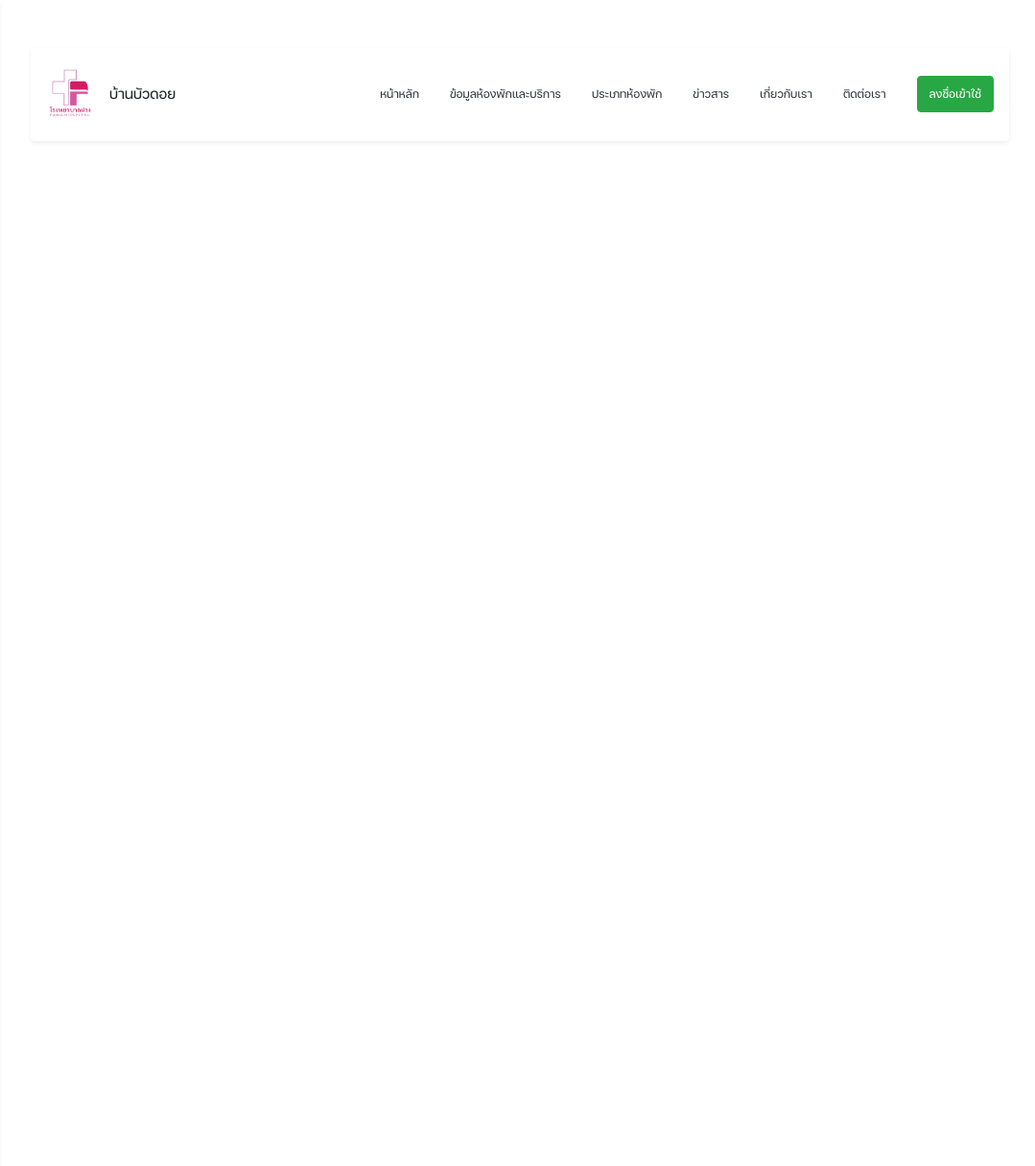
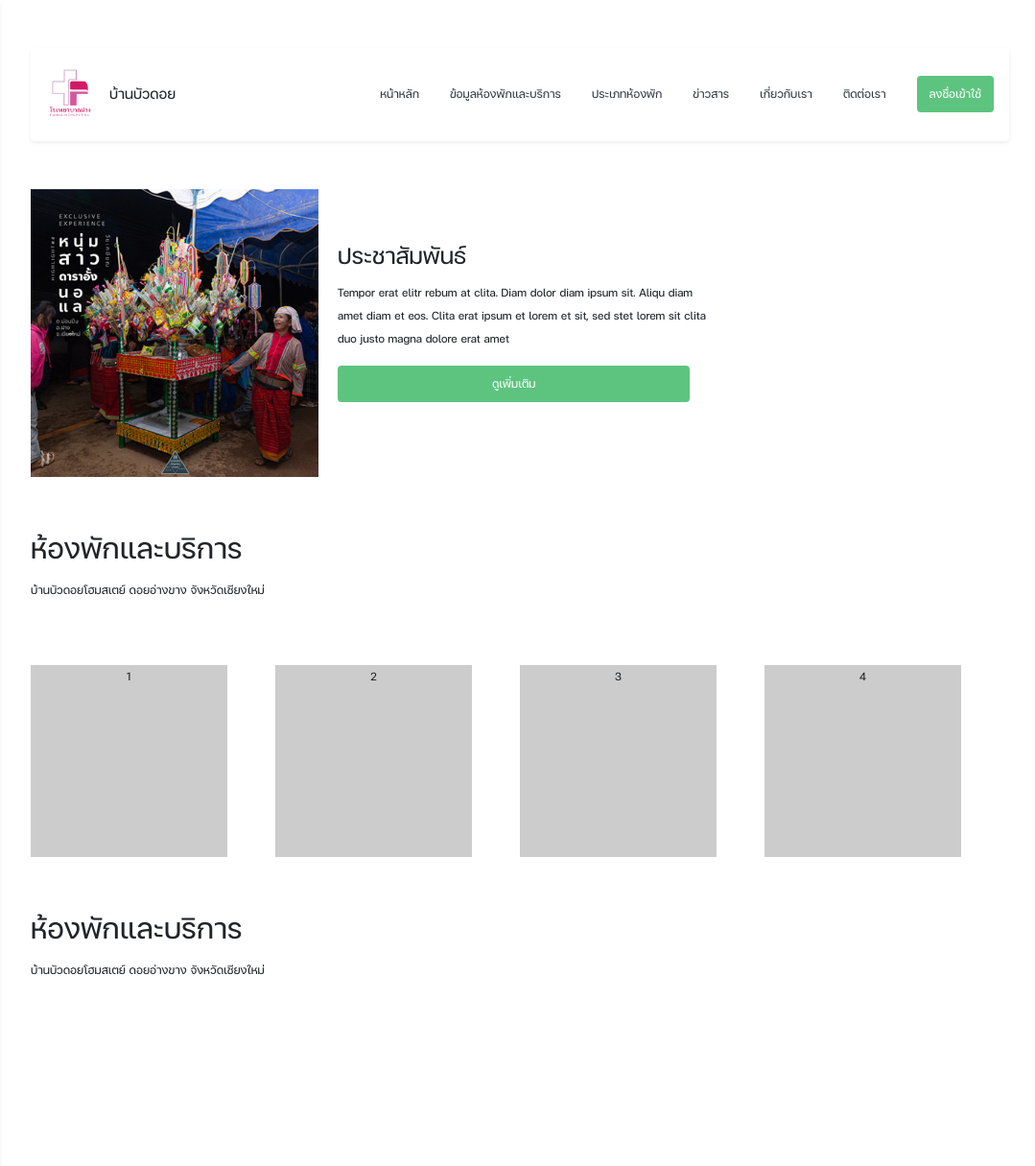
Before and after one commit to Khanchit202/git-baanbuadoi-project, a PHP site: page / in a window 1280 px wide. Shown: the top 1215 px of the page at 96% size, without its empty margins (98-1177 px from the left). Run offline with PHP 8.4, Linux system fonts and the light colour scheme.

Commit message:
dev homepage
เขียนโค้ดเพิ่มในส่วนของหน้าหลัก ไฟท์ index.php และ index.css

```diff
--- /dev/null
+++ b/index.css
@@ -0,0 +1,43 @@
+.title h1{
+    margin-top: 50px;
+}
+
+.menu-product{
+    display: flex;
+
+}
+.menu-product div{
+    margin-top: 50px;
+    margin-right: 50px;
+    background-color: #ccc;
+    width: 250px;height: 200px;
+    text-align: center;
+}
+
+.news-web{
+    margin-top: 50px;
+    display: flex;
+
+}
+.news-web .image-news{
+    height: 300px;width: 300px;
+    margin-right: 20px;
+
+}
+.news-web .title{
+    height: 300px;width: 400px;
+    justify-content: center;
+}
+.news-web .title h2{
+    margin-top: 50px;
+}
+/* Custom Button Colors */
+.btn-custom {
+    background-color: #5DC47F;
+    color: white;
+}
+
+.btn-custom:hover {
+    background-color: #5DC47F;
+    color: white;
+}
--- a/index.php
+++ b/index.php
@@ -5,6 +5,7 @@
     <meta name="viewport" content="width=device-width, initial-scale=1.0">
     <title>Document</title>
     <link href="https://maxcdn.bootstrapcdn.com/bootstrap/4.5.2/css/bootstrap.min.css" rel="stylesheet">
+    <link rel="stylesheet" href="index.css">
 
     <style>
         @font-face {
@@ -20,11 +21,47 @@
 </head>
 <body>
 
+
     <div class="container shadow-sm rounded bg-white" style="padding: 50px 30px; border-color: #ccc; border-width: 1px; border-radius: 4px; width: 1080px; height: 3000px;">
         <nav style="position: sticky; top: 20px;">
             <?php include("tabbar_view/tab_bar.php"); ?>
         </nav>
+
+        <div class="news-web">
+            <div class="image-news">
+            <img src="news_001.jpg" width="300px">
+            </div>
+            <div class="title">
+                <h2>ประชาสัมพันธ์</h2>
+                <p>Tempor erat elitr rebum at clita. Diam dolor diam ipsum sit. Aliqu diam amet diam et eos. Clita erat ipsum et lorem et sit, sed stet lorem sit clita duo justo magna dolore erat amet</p>
+                <a href="#" class="btn btn-custom" style="padding-right:160px;padding-left:160px;">ดูเพิ่มเติม</a>
+            </div>
+
+        </div>
+
+        <div class="title">
+            <h1>ห้องพักและบริการ</h1>
+            <p>บ้านบัวดอยโฮมสเตย์ ดอยอ่างขาง จังหวัดเชียงใหม่</p>
+        </div>
+
+        <div class="menu-product">
+            <div>1</div>
+            <div>2</div>
+            <div>3</div>
+            <div>4</div>
+        </div>
+
+        <div class="title">
+            <h1>ห้องพักและบริการ</h1>
+            <p>บ้านบัวดอยโฮมสเตย์ ดอยอ่างขาง จังหวัดเชียงใหม่</p>
+        </div>
+
+
+
+
+
     </div>
+
 
 </body>
 </html>
--- a/tabbar_view/tab_bar.php
+++ b/tabbar_view/tab_bar.php
@@ -24,7 +24,7 @@
                         <a class="nav-link text-dark" href="#">ติดต่อเรา</a>
                     </li>
                 </ul>
-                <a href="#" class="btn btn-success ml-3">ลงชื่อเข้าใช้</a>
+                <a href="#" class="btn btn-custom ml-3">ลงชื่อเข้าใช้</a>
             </div>
         </div>
 
```
Also changed, not shown: news_001.jpg (added).
